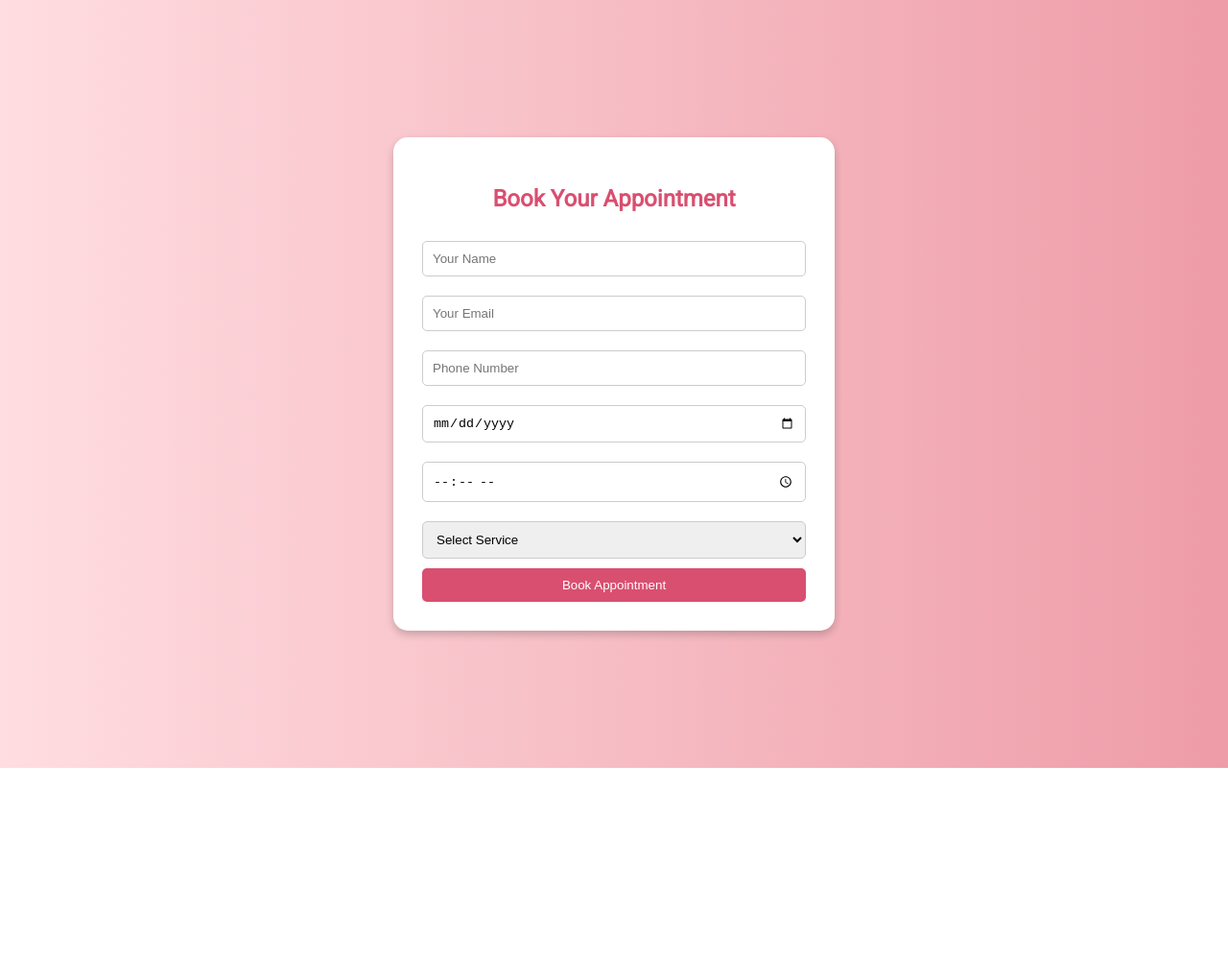
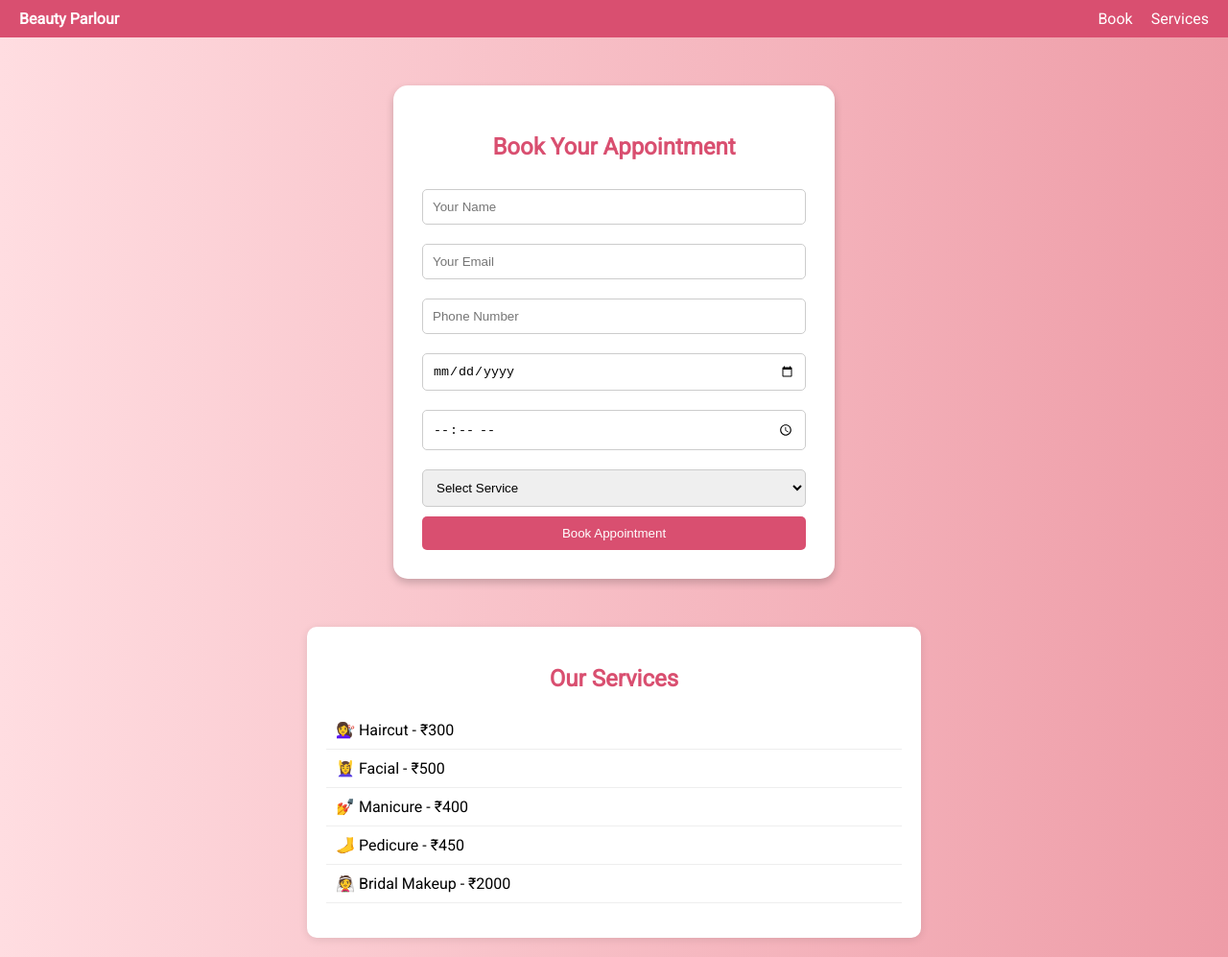
Before and after one commit to AyushAB-24/BP, a plain HTML site: page index.html in a window 1280 px wide. Shown: the whole page at 96% size. Before the commit the page ends 800 px from the top, so only its background shows below. Drawn offline with Linux system fonts and the light colour scheme.

Commit message:
Update index.html

```diff
--- a/index.html
+++ b/index.html
@@ -11,10 +11,19 @@
             background: linear-gradient(to right, #ffdde1, #ee9ca7);
             margin: 0;
             padding: 0;
+        }
+        .navbar {
+            background-color: #d94f70;
+            padding: 10px 20px;
+            color: white;
             display: flex;
-            justify-content: center;
+            justify-content: space-between;
             align-items: center;
-            height: 100vh;
+        }
+        .navbar a {
+            color: white;
+            text-decoration: none;
+            margin-left: 15px;
         }
         .container {
             background-color: white;
@@ -23,6 +32,7 @@
             box-shadow: 0 4px 8px rgba(0,0,0,0.2);
             width: 100%;
             max-width: 400px;
+            margin: 50px auto;
         }
         h2 {
             text-align: center;
@@ -49,9 +59,33 @@
         button:hover {
             background-color: #c13e5c;
         }
+        .services {
+            max-width: 600px;
+            background: white;
+            margin: 20px auto;
+            padding: 20px;
+            border-radius: 10px;
+            box-shadow: 0 2px 8px rgba(0,0,0,0.1);
+        }
+        .services ul {
+            list-style: none;
+            padding: 0;
+        }
+        .services li {
+            padding: 10px;
+            border-bottom: 1px solid #eee;
+        }
     </style>
 </head>
 <body>
+    <div class="navbar">
+        <div><strong>Beauty Parlour</strong></div>
+        <div>
+            <a href="/">Book</a>
+            <a href="/services">Services</a>
+        </div>
+    </div>
+
     <div class="container">
         <h2>Book Your Appointment</h2>
         <form action="/book" method="post">
@@ -71,5 +105,16 @@
             <button type="submit">Book Appointment</button>
         </form>
     </div>
+
+    <div class="services">
+        <h2>Our Services</h2>
+        <ul>
+            <li>💇‍♀️ Haircut - ₹300</li>
+            <li>💆‍♀️ Facial - ₹500</li>
+            <li>💅 Manicure - ₹400</li>
+            <li>🦶 Pedicure - ₹450</li>
+            <li>👰 Bridal Makeup - ₹2000</li>
+        </ul>
+    </div>
 </body>
 </html>
```
